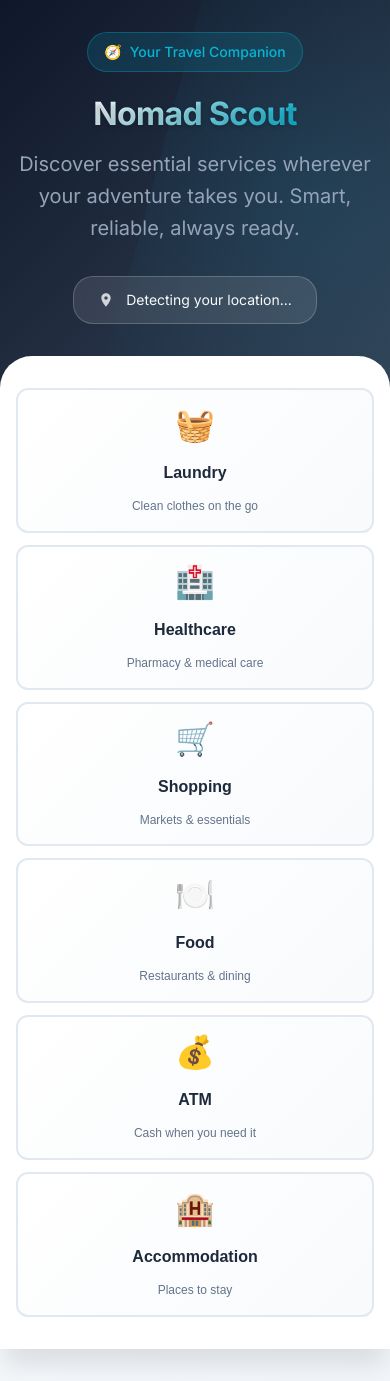
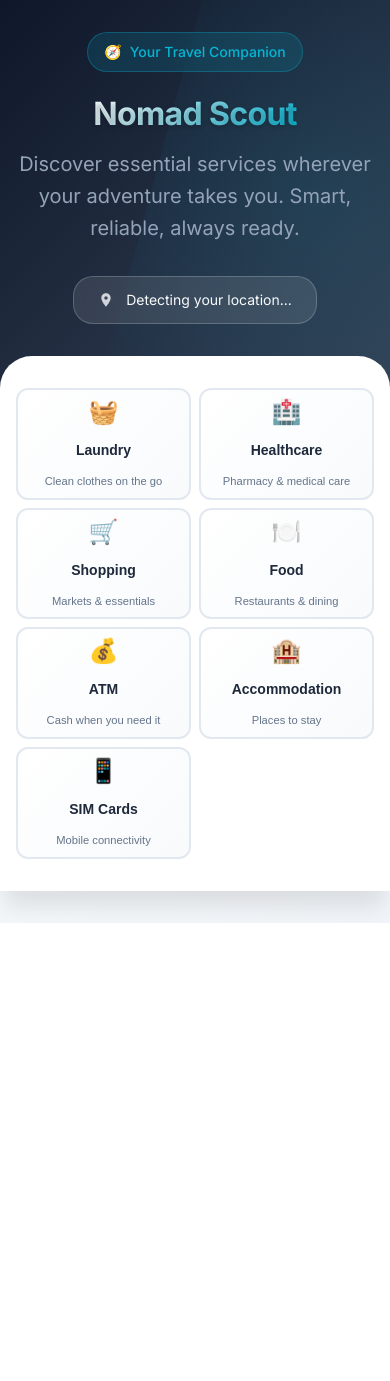
Before and after one commit to MMatthews71/TravellerCompanion, a Flask app: page / in a window 390 px wide. After the commit the page ends 923 px from the top, so only its background shows below. Run offline with Flask 3, Linux system fonts and the light colour scheme.

Commit message:
sim cards

```diff
--- a/app.py
+++ b/app.py
@@ -248,6 +248,23 @@ def search():
                 if pid and pid not in seen_place_ids:
                     results.append(create_place_data(place, "cafe"))  # Categorize as cafe
                     seen_place_ids.add(pid)
+
+        elif keyword.lower() == "sim":  # NEW: SIM card search
+            # SIM card sellers: mobile shops, telecom stores, electronics stores, convenience stores
+            categories = ["mobile_phone_shop", "telecommunications", "electronics_store", "convenience_store"]
+            seen_place_ids = set()
+            for cat in categories:
+                places_result = gmaps.places_nearby(
+                    location=(lat, lng),
+                    radius=2000,
+                    keyword="sim card",
+                    type=cat
+                )
+                for place in places_result.get("results", []):
+                    pid = place.get("place_id")
+                    if pid and pid not in seen_place_ids:
+                        results.append(create_place_data(place, cat))
+                        seen_place_ids.add(pid)
 
         else:
             # General search (atm, laundry, etc.)
--- a/static/css/styles.css
+++ b/static/css/styles.css
@@ -577,6 +577,12 @@
   /* =========================
      Responsive Design
      ========================= */
+  @media (max-width: 1024px) {
+    .services-grid {
+      grid-template-columns: repeat(auto-fit, minmax(140px, 1fr));
+    }
+  }
+
   @media (max-width: 768px) {
     .hero-content {
       padding: 0 1rem;
@@ -587,13 +593,26 @@
     }
 
     .services-grid {
-      grid-template-columns: repeat(2, 1fr);
-      gap: 0.75rem;
+      grid-template-columns: repeat(3, 1fr);
+      gap: 0.5rem;
     }
 
     .service-btn {
-      padding: 1rem 0.5rem;
-      min-height: 100px;
+      padding: 0.75rem 0.25rem;
+      min-height: 90px;
+    }
+
+    .service-icon {
+      font-size: 1.5rem;
+      margin-bottom: 0.25rem;
+    }
+
+    .service-title {
+      font-size: 0.875rem;
+    }
+
+    .service-description {
+      font-size: 0.7rem;
     }
 
     .controls-bar {
@@ -620,7 +639,12 @@
     }
 
     .services-grid {
-      grid-template-columns: 1fr;
+      grid-template-columns: repeat(2, 1fr);
+    }
+
+    .service-btn {
+      min-height: 80px;
+      padding: 0.5rem;
     }
 
     .controls-content {
--- a/static/js/app.js
+++ b/static/js/app.js
@@ -7,6 +7,7 @@ let allFoodResults = [];
 let allSupermarketResults = [];
 let allHostelResults = [];
 let allHealthcareResults = [];
+let allSimResults = []; // NEW: Added SIM card results storage
 
 // DOM elements
 const statusElement = document.getElementById('status-message');
@@ -105,7 +106,17 @@ async function updateLocationDisplay(lat, lng) {
     locationText.textContent = `${lat.toFixed(4)}, ${lng.toFixed(4)}`;
   }
 }
-
+function filterSimResults(filterType) {
+  if (currentService !== 'sim' || allSimResults.length === 0) return;
+  const filtered = filterType === 'all'
+    ? allSimResults
+    : allSimResults.filter(p => {
+        // Check if the place's types array contains the filter type
+        return p.types && p.types.includes(filterType);
+      });
+  currentResults = filtered;
+  displayResults(filtered);
+}
 async function handleServiceClick(button) {
   const service = button.dataset.service;
   currentService = service;
@@ -198,6 +209,16 @@ async function handleServiceClick(button) {
       results = results.filter(place => place.category !== 'health');
       allHealthcareResults = results;
       document.querySelector('.healthcare-filter-container').classList.remove('hidden');
+
+    } else if (service === 'sim') { // NEW: SIM card service
+      results = await searchMultipleCategories([
+        'mobile_phone_shop',
+        'telecommunications',
+        'electronics_store',
+        'convenience_store'
+      ]);
+      allSimResults = results;
+      document.querySelector('.sim-filter-container').classList.remove('hidden');
 
     } else {
       results = await searchPlaces(service);
@@ -437,8 +458,6 @@ function handleSortClick(button) {
     displayResults(currentResults);
   }
 }
-
-// Handle filter button clicks
 document.addEventListener('click', (e) => {
   if (e.target.classList.contains('filter-btn')) {
     const filterType = e.target.dataset.type;
@@ -460,9 +479,12 @@ document.addEventListener('click', (e) => {
       filterHostelResults(filterValue);
     } else if (filterType === 'healthcare') {
       filterHealthcareResults(filterValue);
+    } else if (filterType === 'sim') { // NEW: SIM card filter
+      filterSimResults(filterValue);
     }
   }
 });
+
 
 function filterFoodResults(filterType) {
   if (currentService !== 'food' || allFoodResults.length === 0) return;
@@ -640,7 +662,12 @@ function formatCategoryName(category) {
     'health': 'Health',
     'laundry': 'Laundry',
     'atm': 'ATM',
-    'bank': 'Bank'
+    'bank': 'Bank',
+    // NEW: SIM card related categories
+    'mobile_phone_shop': 'Mobile Shop',
+    'telecommunications': 'Telecom Store',
+    'electronics_store': 'Electronics Store',
+    'convenience_store': 'Convenience Store'
   };
 
   return categoryMap[category] || category.charAt(0).toUpperCase() + category.slice(1).replace(/_/g, ' ');
@@ -653,7 +680,8 @@ function getServiceDisplayName(service, count = 1) {
     'supermarket': { singular: 'shopping location', plural: 'shopping locations' },
     'food': { singular: 'restaurant', plural: 'restaurants' },
     'atm': { singular: 'ATM', plural: 'ATMs' },
-    'hostel': { singular: 'accommodation', plural: 'accommodations' }
+    'hostel': { singular: 'accommodation', plural: 'accommodations' },
+    'sim': { singular: 'SIM card provider', plural: 'SIM card providers' } // NEW: SIM card service name
   };
 
   const serviceInfo = serviceNames[service] || { singular: service, plural: `${service}s` };
--- a/templates/index.html
+++ b/templates/index.html
@@ -64,6 +64,12 @@
         <div class="service-title">Accommodation</div>
         <div class="service-description">Places to stay</div>
       </button>
+
+      <button class="service-btn" data-service="sim">
+        <div class="service-icon">📱</div>
+        <div class="service-title">SIM Cards</div>
+        <div class="service-description">Mobile connectivity</div>
+      </button>
     </div>
   </section>
 
@@ -120,6 +126,18 @@
           <button class="filter-btn" data-filter="hospital" data-type="healthcare">Hospitals</button>
         </div>
       </div>
+
+      <!-- SIM card filter -->
+      <div class="filter-container sim-filter-container hidden">
+        <span class="filter-label">SIM Card Type:</span>
+        <div class="filter-options">
+          <button class="filter-btn active" data-filter="all" data-type="sim">All</button>
+          <button class="filter-btn" data-filter="mobile_phone_shop" data-type="sim">Mobile Shops</button>
+          <button class="filter-btn" data-filter="telecommunications" data-type="sim">Telecom Stores</button>
+          <button class="filter-btn" data-filter="electronics_store" data-type="sim">Electronics</button>
+          <button class="filter-btn" data-filter="convenience_store" data-type="sim">Convenience</button>
+        </div>
+      </div>
     </div>
   </div>
 
```
